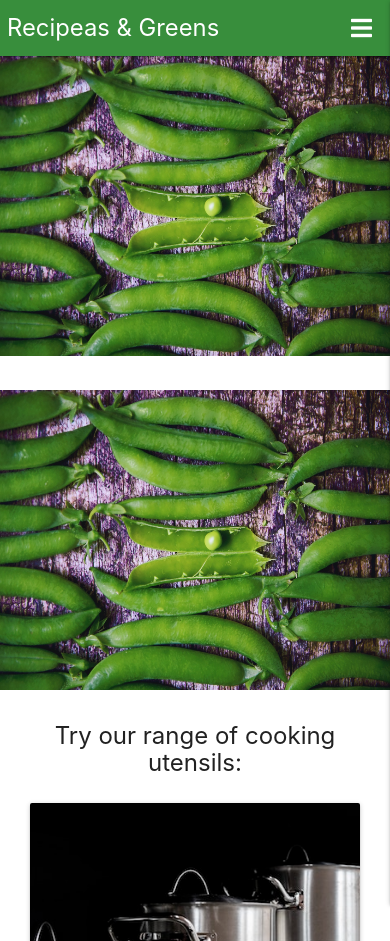
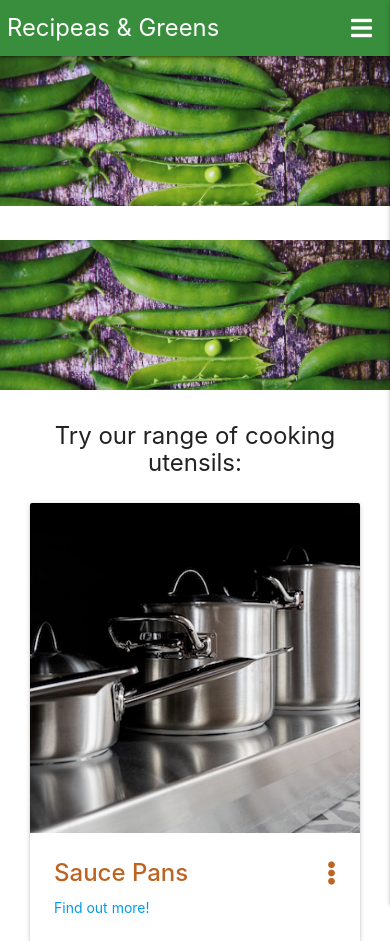
Before and after one commit to Justin-Sawyer/recipeas-and-greens, a Flask app: page / in a window 390 px wide. Shown: the top 941 px of the page. Run offline with Flask 2, Linux system fonts and the light colour scheme; data that the repository does not hold is empty; some libraries are stand-ins or nearby versions.

Commit message:
Further resizing Parralax for small screens

```diff
--- a/static/css/style.css
+++ b/static/css/style.css
@@ -50,6 +50,12 @@ nav .brand-logo {
 @media only screen and (max-width: 768px) {
     .parallax-container {
       height: 300px;
+    }
+}
+
+@media only screen and (max-width: 425px) {
+    .parallax-container {
+      height: 150px;
     }
 }
 
```
